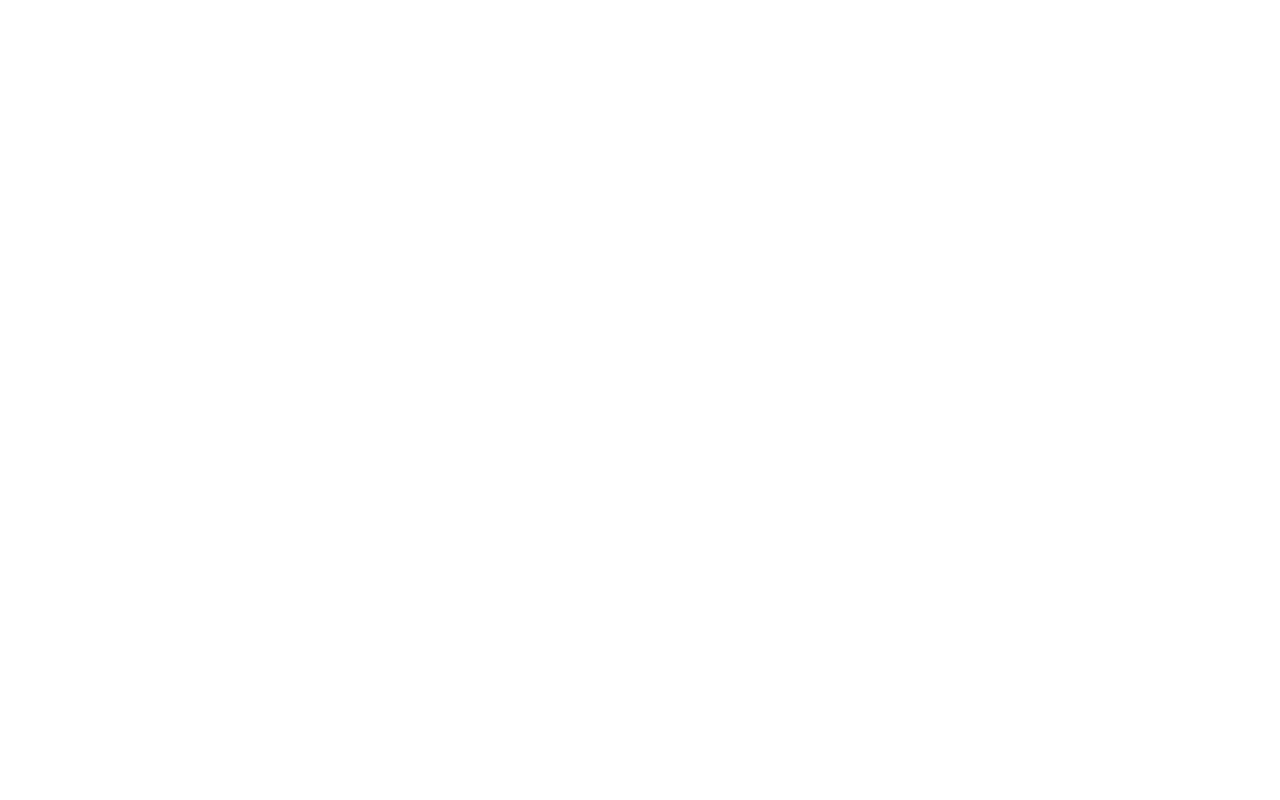
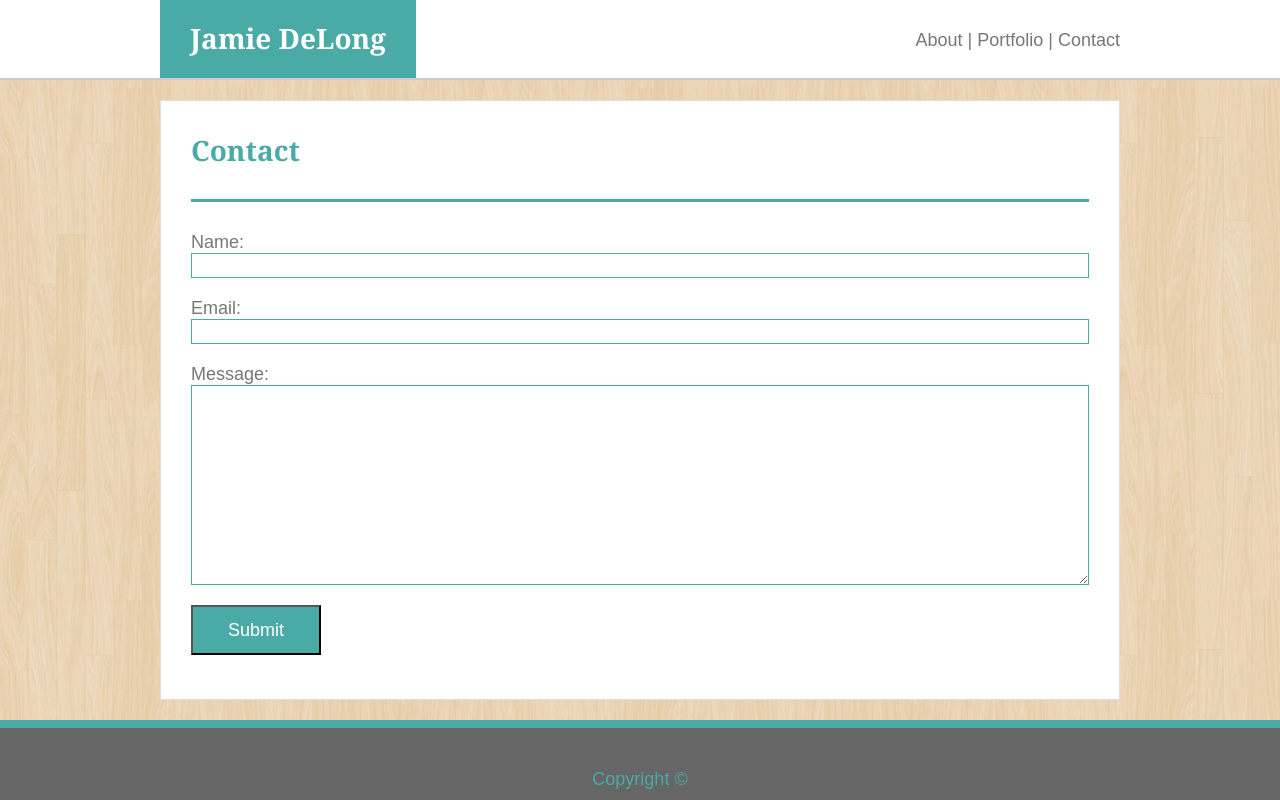
Before and after one commit to Milleniyum/Basic-Portfolio, a plain HTML site: page contact.html in a window 1280 px wide. Drawn offline with Linux system fonts and the light colour scheme.

Commit message:
updates to index, content and portfolio

```diff
--- a/assets/css/style.css
+++ b/assets/css/style.css
@@ -6,16 +6,20 @@
 }
 
 body {
-    background: #eaeaea;
+    background-image: url("../images/retina_wood.png");
+    margin: 0;
 }
 
 #main_header {
+    position: fixed;
+    top: 0;
+    width: 100%;
     height: 80px;
     border-bottom: 2px solid #cccccc;
     background: #ffffff;
 }
 
-.header_container {
+#header_container {
     position: relative;
     height: 80px;
     width:  960px;
@@ -46,15 +50,6 @@ body {
     text-decoration: none;
 }
 
-#main_content {
-    width: 960px;
-    height: 480px;
-    margin: 20px auto 0 auto;
-    padding: 30px;
-    border: 1px solid #dddddd;
-    background: #ffffff;
-}
-
 h1 {
     padding-bottom: 30px;
     margin-top: 0;
@@ -66,14 +61,76 @@ h1 {
     border-bottom: 3px solid #4aaaa5;
 }
 
-#main_content img {
+#about_content {
+    overflow: auto;
+    width: 960px;
+    height: 940px;
+    margin: 100px auto 100px auto;
+    padding: 30px;
+    border: 1px solid #dddddd;
+    background: #ffffff;
+}
+
+#about_content img {
     float: left;
     margin: 8px 20px 20px 0;
-    height: 200px;
-    width: 200px;
+    height: 250px;
+    width: 250px;
+    border: 2px solid #4aaaa5;
 }
 
 p {
     margin-bottom: 20px;
     line-height: 30px;
 }
+
+#content_cont {
+    clear: both;
+}
+
+#contact_content {
+    overflow: auto;
+    width: 960px;
+    height: 600px;
+    margin: 100px auto 100px auto;
+    padding: 30px;
+    border: 1px solid #dddddd;
+    background: #ffffff;
+}
+
+input {
+    width: 100%;
+    margin-bottom: 20px;
+    border: 1px solid #4aaaa5;
+}
+
+textarea {
+    width: 100%;
+    height: 200px;
+    margin-bottom: 20px;
+    border: 1px solid #4aaaa5;
+}
+
+button {
+    width: 130px;
+    height: 50px;
+    background: #4aaaa5;
+    color: #ffffff;
+}
+
+footer {
+    position: fixed;
+    width: 100%;
+    height: 80px;
+    bottom: 0;
+    border-top: 8px solid #4aaaa5;
+    background: #666666;
+}
+
+footer div {
+    position: absolute;
+    width: 100%;
+    bottom: 10px;
+    text-align: center;
+    color: #4aaaa5;
+}
--- a/contact.html
+++ b/contact.html
@@ -0,0 +1,42 @@
+<!DOCTYPE <!DOCTYPE html>
+<html lang="us-en">
+
+<head>
+    <meta charset="utf-8" />
+    <title>About Me</title>
+    <link rel="stylesheet" type="text/css" href="assets/css/style.css" />
+</head>
+
+<body>
+    <header id="main_header">
+        <div id="header_container">
+            <div id="name">Jamie DeLong</div>
+            <div id="menu">
+                <a href="index.html">About</a>  |
+                <a href="portfolio.html">Portfolio</a>  |
+                <a href="contact.html">Contact</a>
+            </div>
+        </div>
+    </header>
+
+    <section id="contact_content">
+        <h1>Contact</h1>
+        <form>
+            Name:<br>
+            <input type="text"><br>
+            Email:<br>
+            <input type="text"><br>
+            Message:<br>
+            <textarea type="text"></textarea><br>
+            <button type="button">Submit</button>
+        </form>
+
+    </section>
+
+    <footer>
+        <div>Copyright &copy;</div>
+    </footer>
+
+</body>
+
+</html>
```
Also changed, not shown: index.html (+10 -5 lines), portfolio.html (+34 -0 lines), assets/images/retina_wood.png (added), 4 other files.
